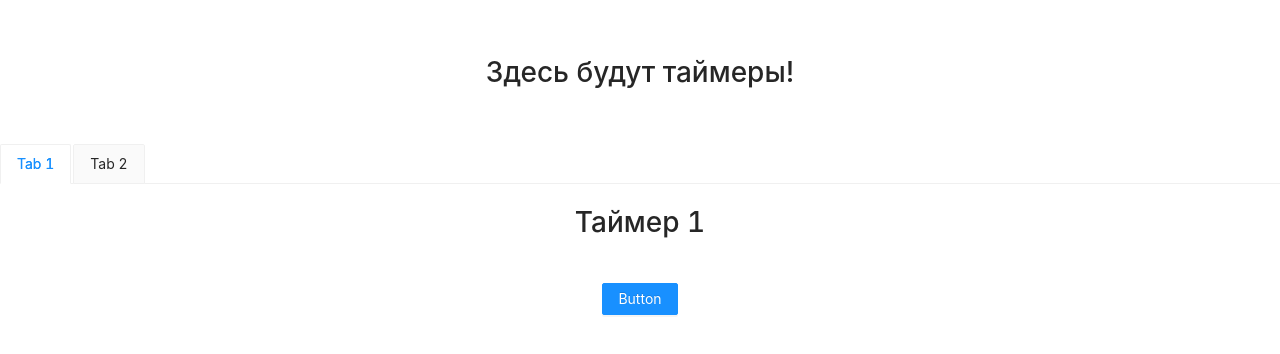
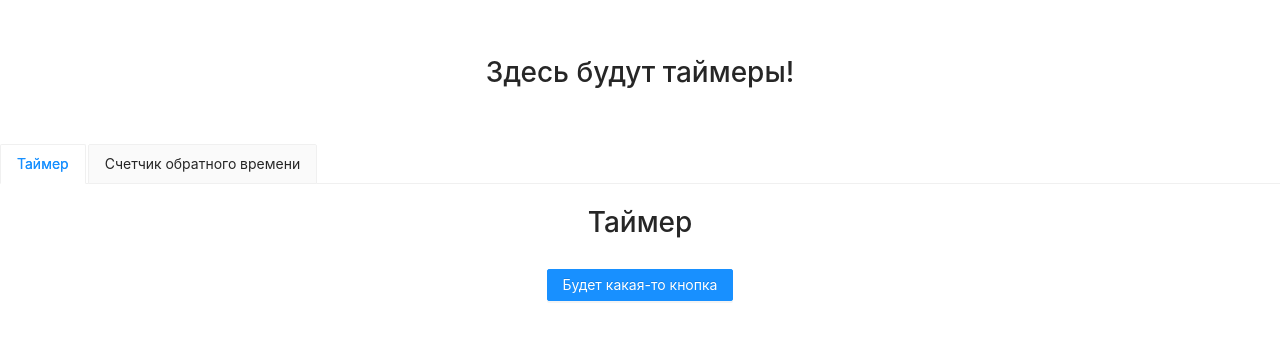
Before and after one commit to alexey-oblomov/timers, a React (Create React App) app: page / in a window 1280 px wide. Shown: the top 354 px of the page. Built offline with nearby package versions, Linux system fonts and the light colour scheme.

Commit message:
верстка

```diff
--- a/src/App.js
+++ b/src/App.js
@@ -14,16 +14,16 @@ function App() {
       </header>
       <div className="App">
         <Tabs type="card">
-          <TabPane tab="Tab 1" key="1">
+          <TabPane tab="Таймер" key="1">
             <Timer />
+            <div className="button">
+        <Button type="primary">Будет какая-то кнопка</Button>
+      </div>
           </TabPane>
-          <TabPane tab="Tab 2" key="2">
+          <TabPane tab="Счетчик обратного времени" key="2">
             <Countdown />
           </TabPane>
         </Tabs>
-      </div>
-      <div className="button">
-        <Button type="primary">Button</Button>
       </div>
     </div>
   );
--- a/src/components/Timer/Timer.js
+++ b/src/components/Timer/Timer.js
@@ -4,7 +4,7 @@ export default class Timer extends React.Component {
     render() {
         return (
             <div className="timer">
-                <h1>Таймер 1</h1>
+                <h1>Таймер</h1>
             </div>
         )
     }
```
